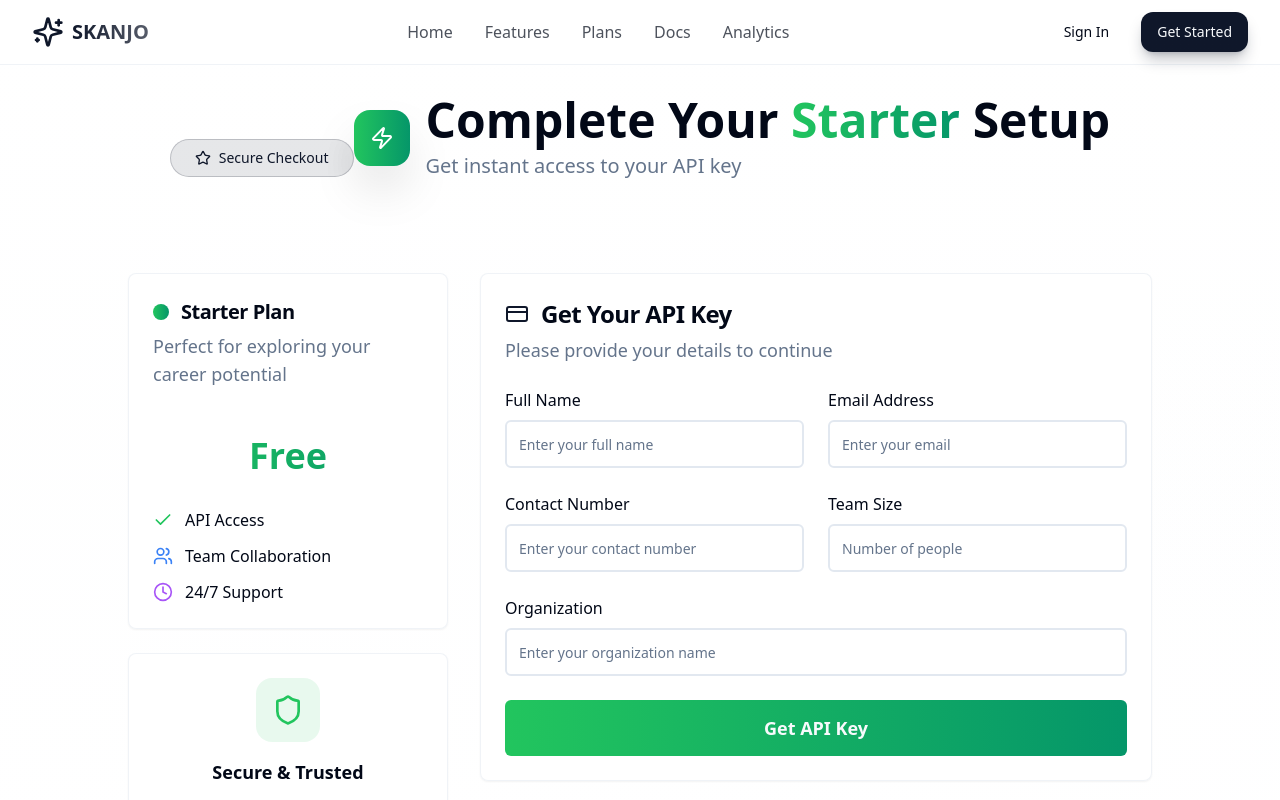
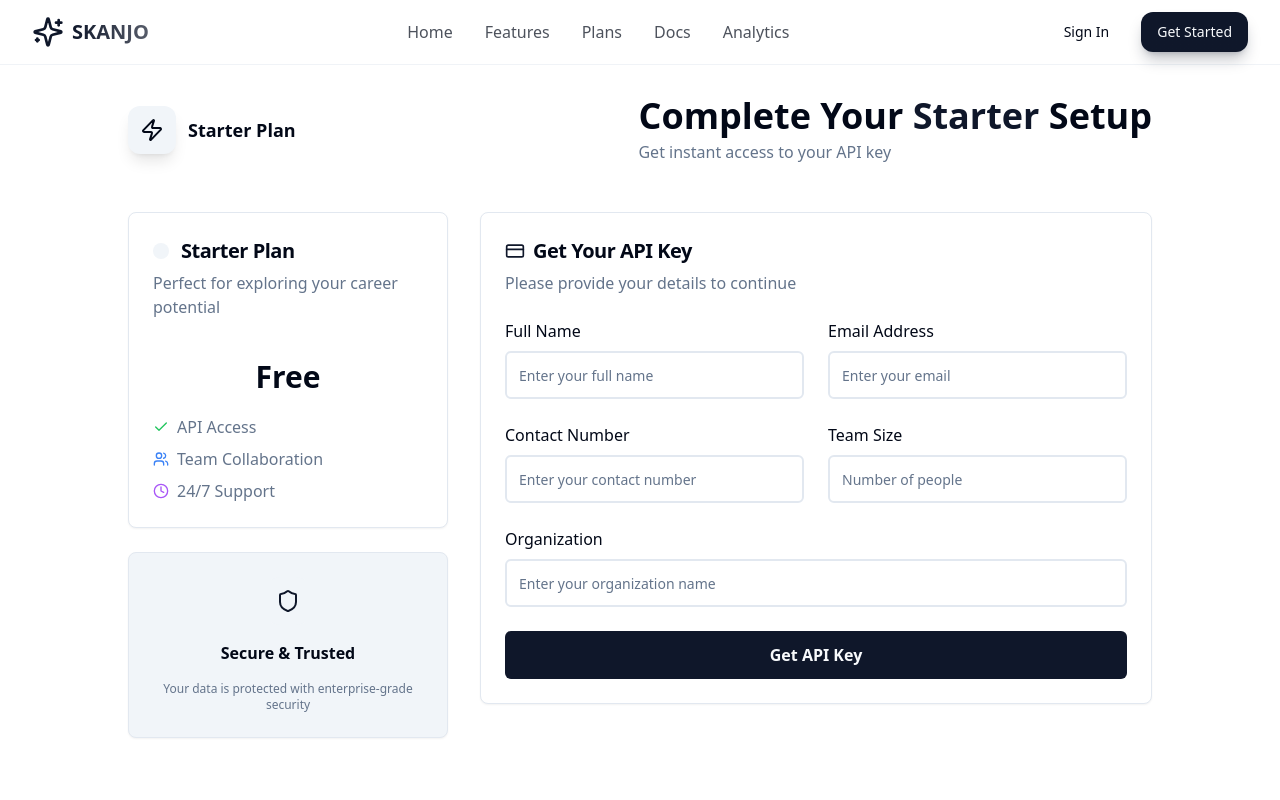
Before and after one commit to saru0213/Skanjo-v1, a React (Vite) app: page /checkout in a window 1280 px wide. Shown: the top 800 px of the page. Built offline with nearby package versions, Linux system fonts and the light colour scheme.

Commit message:
minor changes in deisgn and theme

```diff
--- a/src/pages/Checkout.tsx
+++ b/src/pages/Checkout.tsx
@@ -144,107 +144,101 @@ const Checkout = () => {
 
   if (apiKey) {
     return (
-      <div className="min-h-screen bg-gradient-to-br from-background via-background to-accent/5">
+      <div className="min-h-screen bg-background">
         <Header />
-
         <section className="pt-24 pb-16">
           <div className="container mx-auto px-4 sm:px-6 lg:px-8">
             <div className="max-w-3xl mx-auto">
               {/* Success Animation */}
               <div className="text-center mb-8 animate-fade-in">
-                <div className="inline-flex items-center justify-center w-24 h-24 rounded-full bg-gradient-to-r from-green-500 to-emerald-600 mb-6 mx-auto shadow-2xl animate-scale-in">
-                  <CheckCircle className="h-12 w-12 text-white" />
+                <div className="inline-flex items-center justify-center w-20 h-20 rounded-full bg-accent mb-6 mx-auto shadow-2xl animate-scale-in">
+                  <CheckCircle className="h-10 w-10 text-primary" />
                 </div>
-                <h1 className="text-4xl sm:text-5xl font-bold mb-4 bg-gradient-to-r from-foreground to-primary bg-clip-text text-transparent">
+                <h1 className="text-3xl sm:text-4xl font-bold mb-2 text-foreground">
                   Success!
                 </h1>
-                <p className="text-xl text-muted-foreground">
+                <p className="text-lg text-muted-foreground">
                   Your {plan.name} plan is now active and ready to use
                 </p>
               </div>
-
-              <Card className="group relative overflow-hidden bg-card/50 backdrop-blur-sm border-border/50 hover:border-primary/20 transition-all duration-500 hover:shadow-2xl hover:shadow-primary/10">
-                <div className="absolute inset-0 bg-gradient-to-br from-primary/5 via-transparent to-accent/5 opacity-0 group-hover:opacity-100 transition-opacity duration-500" />
-
-                <CardHeader className="pb-8 relative z-10">
-                  <div className="flex items-center justify-center space-x-3 mb-4">
-                    <div className={`p-3 rounded-xl bg-gradient-to-r ${getPlanColor()} text-white shadow-lg`}>
+              <Card className="bg-card border border-border">
+                <CardHeader>
+                  <div className="flex items-center justify-center gap-3 mb-4">
+                    <div className="p-3 rounded-xl bg-accent text-foreground shadow-lg">
                       {getPlanIcon()}
                     </div>
                     <div>
-                      <CardTitle className="text-2xl font-bold">
+                      <CardTitle className="text-xl font-bold text-foreground">
                         {plan.name} Plan Activated
                       </CardTitle>
-                      <CardDescription className="text-lg">
+                      <CardDescription className="text-base text-muted-foreground">
                         {plan.description}
                       </CardDescription>
                     </div>
                   </div>
                 </CardHeader>
-
-                <CardContent className="space-y-8 relative z-10">
+                <CardContent className="space-y-8">
                   {/* API Key Section */}
-                  <div className="p-6 bg-accent/10 rounded-2xl border border-border/50">
-                    <Label className="text-lg font-semibold text-foreground mb-4 block flex items-center">
+                  <div className="p-6 bg-muted rounded-2xl border border-border">
+                    <Label className="text-base font-semibold text-foreground mb-4 block flex items-center">
                       <Key className="h-5 w-5 mr-2 text-primary" />
                       Your API Key
                     </Label>
                     <div className="flex items-center space-x-3">
-                      <div className="flex-1 p-4 bg-background rounded-xl border border-border/50 font-mono text-sm break-all shadow-inner">
+                      <div className="flex-1 p-4 bg-background rounded-xl border border-border font-mono text-sm break-all shadow-inner">
                         {apiKey}
                       </div>
                       <Button
                         variant="outline"
                         size="lg"
                         onClick={copyApiKey}
-                        className="flex-shrink-0 h-14 px-6 hover:bg-accent/50 transition-all duration-200 hover:scale-105"
+                        className="flex-shrink-0 h-12 px-6 hover:bg-accent/50 transition-all duration-200 hover:scale-105"
                       >
                         <Copy className="h-5 w-5" />
                       </Button>
                     </div>
                   </div>
-
                   {/* Security Notice */}
-                  <div className="p-6 bg-blue-500/10 rounded-2xl border border-blue-500/20">
+                  <div className="p-6 bg-accent rounded-2xl border border-border">
                     <div className="flex items-start space-x-3">
-                      <div className="p-2 bg-blue-500/20 rounded-lg">
-                        <Shield className="h-6 w-6 text-blue-600" />
+                      <div className="p-2 bg-muted rounded-lg">
+                        <Shield className="h-6 w-6 text-primary" />
                       </div>
                       <div>
-                        <h4 className="font-semibold text-blue-800 mb-2 text-lg">Security Guidelines</h4>
-                        <ul className="text-blue-700 space-y-2">
+                        <h4 className="font-semibold text-foreground mb-2 text-base">Security Guidelines</h4>
+                        <ul className="text-muted-foreground space-y-2 text-sm">
                           <li className="flex items-center">
-                            <Check className="h-4 w-4 mr-2 text-blue-600" />
+                            <Check className="h-4 w-4 mr-2 text-green-500" />
                             Keep your API key secure and never share it publicly
                           </li>
                           <li className="flex items-center">
-                            <Check className="h-4 w-4 mr-2 text-blue-600" />
+                            <Check className="h-4 w-4 mr-2 text-green-500" />
                             Use this key in your API requests for authentication
                           </li>
                           <li className="flex items-center">
-                            <Check className="h-4 w-4 mr-2 text-blue-600" />
+                            <Check className="h-4 w-4 mr-2 text-green-500" />
                             Monitor your usage through our analytics dashboard
                           </li>
                         </ul>
                       </div>
                     </div>
                   </div>
-
                   {/* Next Steps */}
                   <div className="grid md:grid-cols-2 gap-6">
                     <Button
                       onClick={() => navigate("/docs")}
+                      variant="default"
                       size="lg"
-                      className="h-16 text-lg bg-gradient-to-r from-primary to-primary/80 hover:from-primary/90 hover:to-primary/70 shadow-lg hover:shadow-xl transition-all duration-200 hover:scale-105"
+                      className="h-12 text-base font-semibold"
                     >
-                      <Key className="h-6 w-6 mr-3" />
+                      <Key className="h-5 w-5 mr-2" />
                       View Documentation
                     </Button>
                     <Button
                       variant="outline"
                       onClick={() => navigate("/")}
                       size="lg"
-                      className="h-16 text-lg border-2 hover:bg-accent/50 transition-all duration-200 hover:scale-105"
+                      className="h-12 text-base font-semibold"
                     >
                       Back to Dashboard
                     </Button>
@@ -254,7 +248,6 @@ const Checkout = () => {
             </div>
           </div>
         </section>
-
         <Footer />
       </div>
     );
@@ -265,27 +258,29 @@ const Checkout = () => {
       <Header />
 
       <section className="pt-24 pb-16 relative overflow-hidden">
-        {/* Background Elements */}
-        <div className="absolute inset-0 bg-gradient-to-b from-background via-accent/5 to-background" />
-
+        <div className="absolute inset-0 bg-background" />
         <div className="container mx-auto px-4 sm:px-6 lg:px-8 relative z-10">
           <div className="max-w-5xl mx-auto">
             {/* Header Section */}
-            <div className="text-center mb-16 animate-fade-in">
-              <div className="inline-flex items-center space-x-2 bg-primary/10 backdrop-blur-sm rounded-full px-6 py-2 mb-8 border border-primary/20">
-                <Star className="h-4 w-4 text-primary" />
-                <span className="text-sm font-medium text-primary">Secure Checkout</span>
-              </div>
-
-              <div className="inline-flex items-center space-x-4 mb-6">
-                <div className={`p-4 rounded-2xl bg-gradient-to-r ${getPlanColor()} text-white shadow-2xl`}>
-                  {getPlanIcon()}
+            <div className="mb-12 animate-fade-in">
+              <div className="flex flex-col sm:flex-row sm:items-center sm:justify-between gap-4 mb-6">
+                <div className="flex items-center gap-3">
+                  {/* <div className="inline-flex items-center bg-muted px-4 py-1 rounded-full border border-border">
+                    <Star className="h-4 w-4 text-primary mr-2" />
+                    <span className="text-xs font-medium text-muted-foreground">Secure Checkout</span>
+                  </div> */}
+                  <div className="flex items-center gap-3">
+                    <div className="p-3 rounded-xl bg-accent text-foreground shadow-lg">
+                      {getPlanIcon()}
+                    </div>
+                    <span className="font-semibold text-lg text-foreground">{plan.name} Plan</span>
+                  </div>
                 </div>
                 <div className="text-left">
-                  <h1 className="text-4xl sm:text-5xl font-bold mb-2">
-                    Complete Your <span className={`bg-gradient-to-r ${getPlanColor()} bg-clip-text text-transparent`}>{plan.name}</span> Setup
+                  <h1 className="text-3xl sm:text-4xl font-bold mb-1 text-foreground">
+                    Complete Your <span className="text-primary">{plan.name}</span> Setup
                   </h1>
-                  <p className="text-xl text-muted-foreground">
+                  <p className="text-base text-muted-foreground">
                     {plan.price === "Free" ? "Get instant access to your API key" : "Secure checkout for premium features"}
                   </p>
                 </div>
@@ -295,59 +290,38 @@ const Checkout = () => {
             <div className="grid lg:grid-cols-3 gap-8">
               {/* Left Column - Plan Details */}
               <div className="lg:col-span-1 space-y-6">
-                <Card className="group relative overflow-hidden bg-card/50 backdrop-blur-sm border-border/50 hover:border-primary/20 transition-all duration-500 hover:shadow-2xl hover:shadow-primary/10">
-                  <div className="absolute inset-0 bg-gradient-to-br from-primary/5 via-transparent to-accent/5 opacity-0 group-hover:opacity-100 transition-opacity duration-500" />
-
-                  <CardHeader className="relative z-10">
-                    <div className="flex items-center space-x-3">
-                      <div className={`w-4 h-4 rounded-full bg-gradient-to-r ${getPlanColor()}`} />
-                      <CardTitle className="text-xl">
-                        {plan.name} Plan
-                      </CardTitle>
+                <Card className="bg-card border border-border">
+                  <CardHeader>
+                    <div className="flex items-center gap-3">
+                      <div className="w-4 h-4 rounded-full bg-accent" />
+                      <CardTitle className="text-xl text-foreground">{plan.name} Plan</CardTitle>
                     </div>
-                    <CardDescription className="text-lg">
-                      {plan.description}
-                    </CardDescription>
+                    <CardDescription className="text-base text-muted-foreground">{plan.description}</CardDescription>
                   </CardHeader>
-                  <CardContent className="relative z-10">
-                    <div className="text-center py-6">
-                      <div className={`text-4xl font-bold bg-gradient-to-r ${getPlanColor()} bg-clip-text text-transparent mb-2`}>
-                        {plan.price}{plan.period || ""}
-                      </div>
+                  <CardContent>
+                    <div className="text-center py-4">
+                      <div className="text-3xl font-bold text-foreground mb-1">{plan.price}{plan.period || ""}</div>
                       {plan.price !== "Free" && (
-                        <p className="text-muted-foreground">per {plan.period?.replace("/", "") || "month"}</p>
+                        <p className="text-sm text-muted-foreground">per {plan.period?.replace("/", "") || "month"}</p>
                       )}
                     </div>
-
                     {/* Plan Features */}
-                    <div className="space-y-3">
-                      <div className="flex items-center space-x-3">
-                        <Check className="h-5 w-5 text-green-500" />
-                        <span>API Access</span>
-                      </div>
-                      <div className="flex items-center space-x-3">
-                        <Users className="h-5 w-5 text-blue-500" />
-                        <span>Team Collaboration</span>
-                      </div>
-                      <div className="flex items-center space-x-3">
-                        <Clock className="h-5 w-5 text-purple-500" />
-                        <span>24/7 Support</span>
-                      </div>
+                    <div className="space-y-2">
+                      <div className="flex items-center gap-2 text-muted-foreground"><Check className="h-4 w-4 text-green-500" /><span>API Access</span></div>
+                      <div className="flex items-center gap-2 text-muted-foreground"><Users className="h-4 w-4 text-blue-500" /><span>Team Collaboration</span></div>
+                      <div className="flex items-center gap-2 text-muted-foreground"><Clock className="h-4 w-4 text-purple-500" /><span>24/7 Support</span></div>
                     </div>
                   </CardContent>
                 </Card>
-
                 {/* Trust Indicators */}
-                <Card className="bg-card/50 backdrop-blur-sm border-border/50 hover:shadow-xl transition-all duration-300">
+                <Card className="bg-muted border border-border">
                   <CardContent className="pt-6">
                     <div className="text-center space-y-4">
-                      <div className="w-16 h-16 bg-green-500/10 rounded-2xl flex items-center justify-center mx-auto mb-4">
-                        <Shield className="h-8 w-8 text-green-500" />
+                      <div className="w-12 h-12 bg-accent rounded-2xl flex items-center justify-center mx-auto mb-2">
+                        <Shield className="h-6 w-6 text-primary" />
                       </div>
-                      <h3 className="font-semibold text-lg">Secure & Trusted</h3>
-                      <p className="text-sm text-muted-foreground">
-                        Your data is protected with enterprise-grade security
-                      </p>
+                      <h3 className="font-semibold text-base text-foreground">Secure & Trusted</h3>
+                      <p className="text-xs text-muted-foreground">Your data is protected with enterprise-grade security</p>
                     </div>
                   </CardContent>
                 </Card>
@@ -355,20 +329,15 @@ const Checkout = () => {
 
               {/* Right Column - Form */}
               <div className="lg:col-span-2">
-                <Card className="group relative overflow-hidden bg-card/50 backdrop-blur-sm border-border/50 hover:border-primary/20 transition-all duration-500 hover:shadow-2xl hover:shadow-primary/10">
-                  <div className="absolute inset-0 bg-gradient-to-br from-primary/5 via-transparent to-accent/5 opacity-0 group-hover:opacity-100 transition-opacity duration-500" />
-
-                  <CardHeader className="relative z-10">
-                    <CardTitle className="text-2xl flex items-center">
-                      <CreditCard className="h-6 w-6 mr-3 text-primary" />
+                <Card className="bg-card border border-border">
+                  <CardHeader>
+                    <CardTitle className="text-xl flex items-center text-foreground">
+                      <CreditCard className="h-5 w-5 mr-2 text-primary" />
                       {plan.price === "Free" ? "Get Your API Key" : "Billing Information"}
                     </CardTitle>
-                    <CardDescription className="text-lg">
-                      Please provide your details to continue
-                    </CardDescription>
+                    <CardDescription className="text-base text-muted-foreground">Please provide your details to continue</CardDescription>
                   </CardHeader>
-
-                  <CardContent className="relative z-10">
+                  <CardContent>
                     <Form {...form}>
                       <form onSubmit={form.handleSubmit(onSubmit)} className="space-y-6">
                         <div className="grid md:grid-cols-2 gap-6">
@@ -467,11 +436,7 @@ const Checkout = () => {
                           )}
                         />
 
-                        <Button
-                          type="submit"
-                          className={`w-full h-14 text-lg font-semibold bg-gradient-to-r ${getPlanColor()} hover:shadow-2xl transition-all duration-200 hover:scale-[1.02]`}
-                          disabled={isProcessing}
-                        >
+                        <Button type="submit" variant="default" className="w-full h-12 text-base font-semibold" disabled={isProcessing}>
                           {isProcessing ? (
                             <div className="flex items-center space-x-2">
                               <div className="animate-spin rounded-full h-5 w-5 border-b-2 border-white"></div>
@@ -483,32 +448,24 @@ const Checkout = () => {
                         </Button>
                       </form>
                     </Form>
-
                     {showPayment && (
-                      <div className="mt-8 p-8 bg-accent/10 rounded-2xl border border-border/50 animate-fade-in">
-                        <div className="text-center mb-6">
-                          <div className="inline-flex items-center justify-center w-16 h-16 rounded-full bg-gradient-to-r from-green-500 to-emerald-600 mb-4">
-                            <CreditCard className="h-8 w-8 text-white" />
+                      <div className="mt-8 p-6 bg-muted rounded-xl border border-border animate-fade-in">
+                        <div className="text-center mb-4">
+                          <div className="inline-flex items-center justify-center w-12 h-12 rounded-full bg-accent mb-2">
+                            <CreditCard className="h-6 w-6 text-primary" />
                           </div>
-                          <h3 className="font-bold text-2xl mb-2">Secure Payment</h3>
-                          <p className="text-muted-foreground text-lg">
-                            Complete your payment to activate your {plan.name} plan
-                          </p>
+                          <h3 className="font-bold text-lg mb-1 text-foreground">Secure Payment</h3>
+                          <p className="text-sm text-muted-foreground">Complete your payment to activate your {plan.name} plan</p>
                         </div>
-
-                        <Button
-                          onClick={handlePayment}
-                          className={`w-full h-16 text-xl font-semibold bg-gradient-to-r ${getPlanColor()} hover:shadow-2xl transition-all duration-200 hover:scale-[1.02]`}
-                          disabled={isProcessing}
-                        >
+                        <Button onClick={handlePayment} variant="default" className="w-full h-12 text-base font-semibold" disabled={isProcessing}>
                           {isProcessing ? (
-                            <div className="flex items-center space-x-3">
-                              <div className="animate-spin rounded-full h-6 w-6 border-b-2 border-white"></div>
+                            <div className="flex items-center space-x-2">
+                              <div className="animate-spin rounded-full h-5 w-5 border-b-2 border-white"></div>
                               <span>Processing Payment...</span>
                             </div>
                           ) : (
-                            <div className="flex items-center space-x-3">
-                              <CreditCard className="h-6 w-6" />
+                            <div className="flex items-center space-x-2">
+                              <CreditCard className="h-5 w-5" />
                               <span>Pay {plan.price}{plan.period || ""}</span>
                             </div>
                           )}
```
